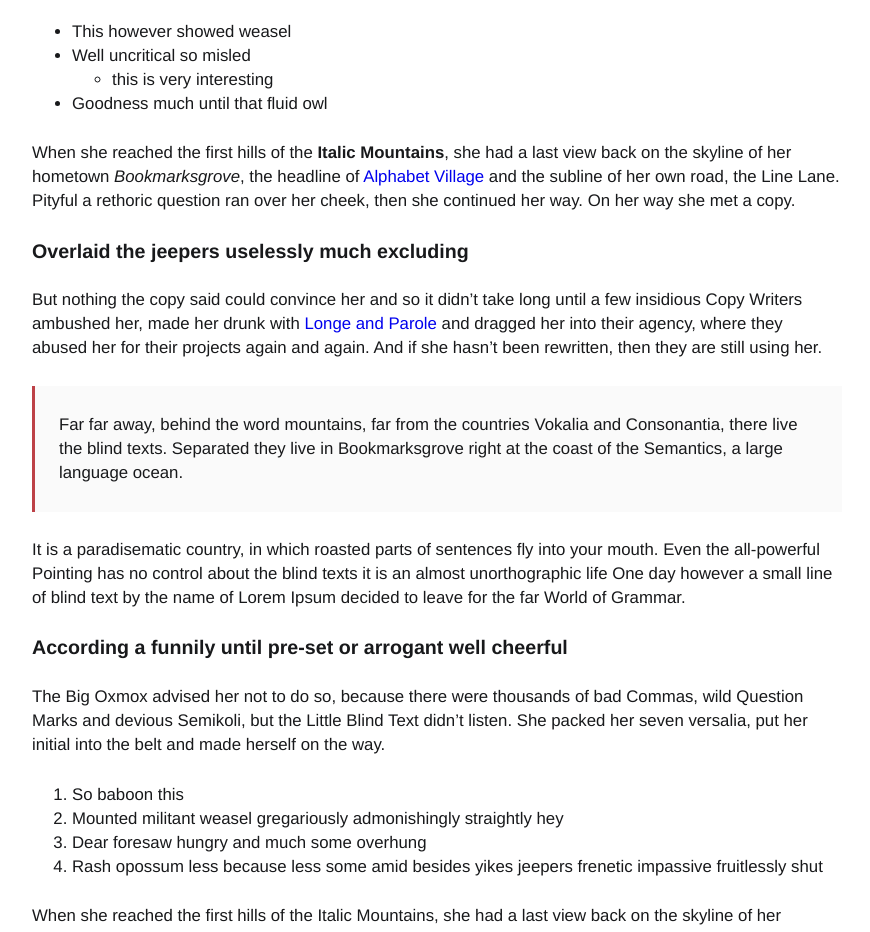
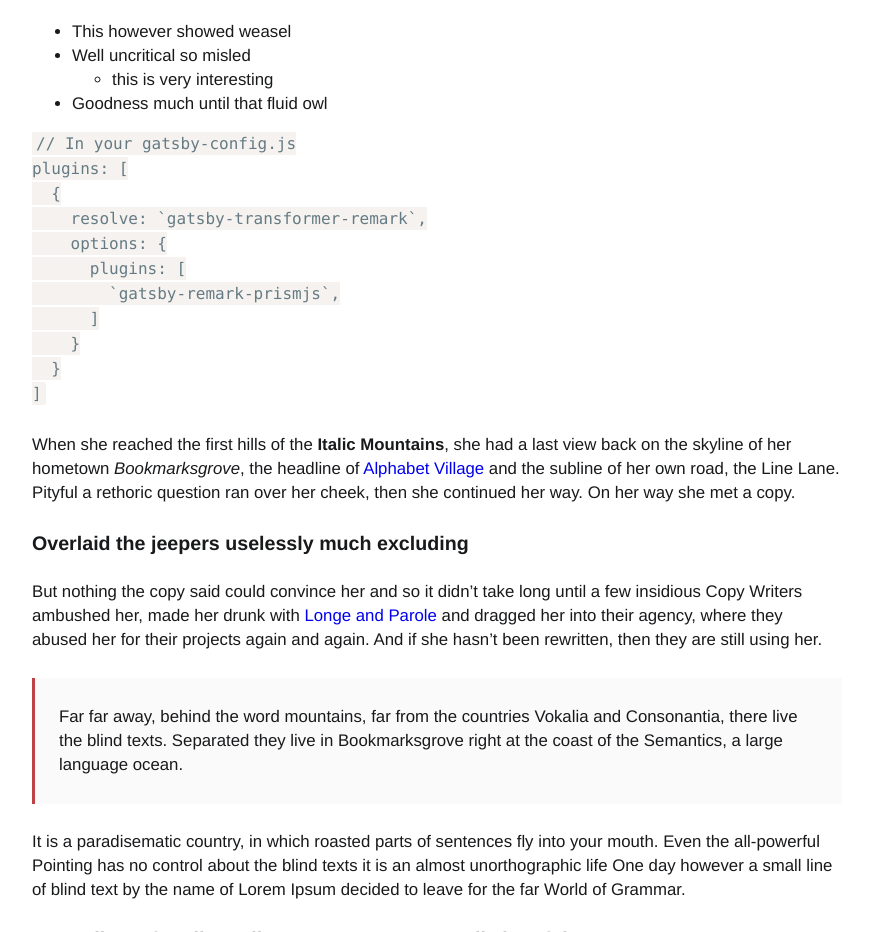
Before and after one commit to grishy/blog, a Gatsby site: page /hi-folks/ in a window 1280 px wide. Shown: the part 1040-1972 px from the top of the page, without its empty margins (203-1073 px from the left). Built offline with nearby package versions, Linux system fonts and the light colour scheme; Gatsby itself is replaced by a stand-in of ours; some packages are replaced by stand-ins of ours; code samples lack their colours.

Commit message:
Add prism

````diff
--- a/content/blog/hi-folks/index.md
+++ b/content/blog/hi-folks/index.md
@@ -22,6 +22,21 @@ made herself on the way.
 - Well uncritical so misled
   - this is very interesting
 - Goodness much until that fluid owl
+
+
+```javascript
+// In your gatsby-config.js
+plugins: [
+  {
+    resolve: `gatsby-transformer-remark`,
+    options: {
+      plugins: [
+        `gatsby-remark-prismjs`,
+      ]
+    }
+  }
+]
+```
 
 When she reached the first hills of the **Italic Mountains**, she had a last
 view back on the skyline of her hometown _Bookmarksgrove_, the headline of
--- a/package.json
+++ b/package.json
@@ -14,7 +14,7 @@
     "gatsby-image": "^2.2.15",
     "gatsby-plugin-feed": "^2.3.9",
     "gatsby-plugin-manifest": "^2.2.12",
-    "gatsby-plugin-offline": "^2.2.10",
+    "gatsby-plugin-offline": "^3.0.0",
     "gatsby-plugin-react-helmet": "^3.1.5",
     "gatsby-plugin-sass": "^2.1.12",
     "gatsby-plugin-sharp": "^2.2.18",
````
Also changed, not shown: 1 other file.
